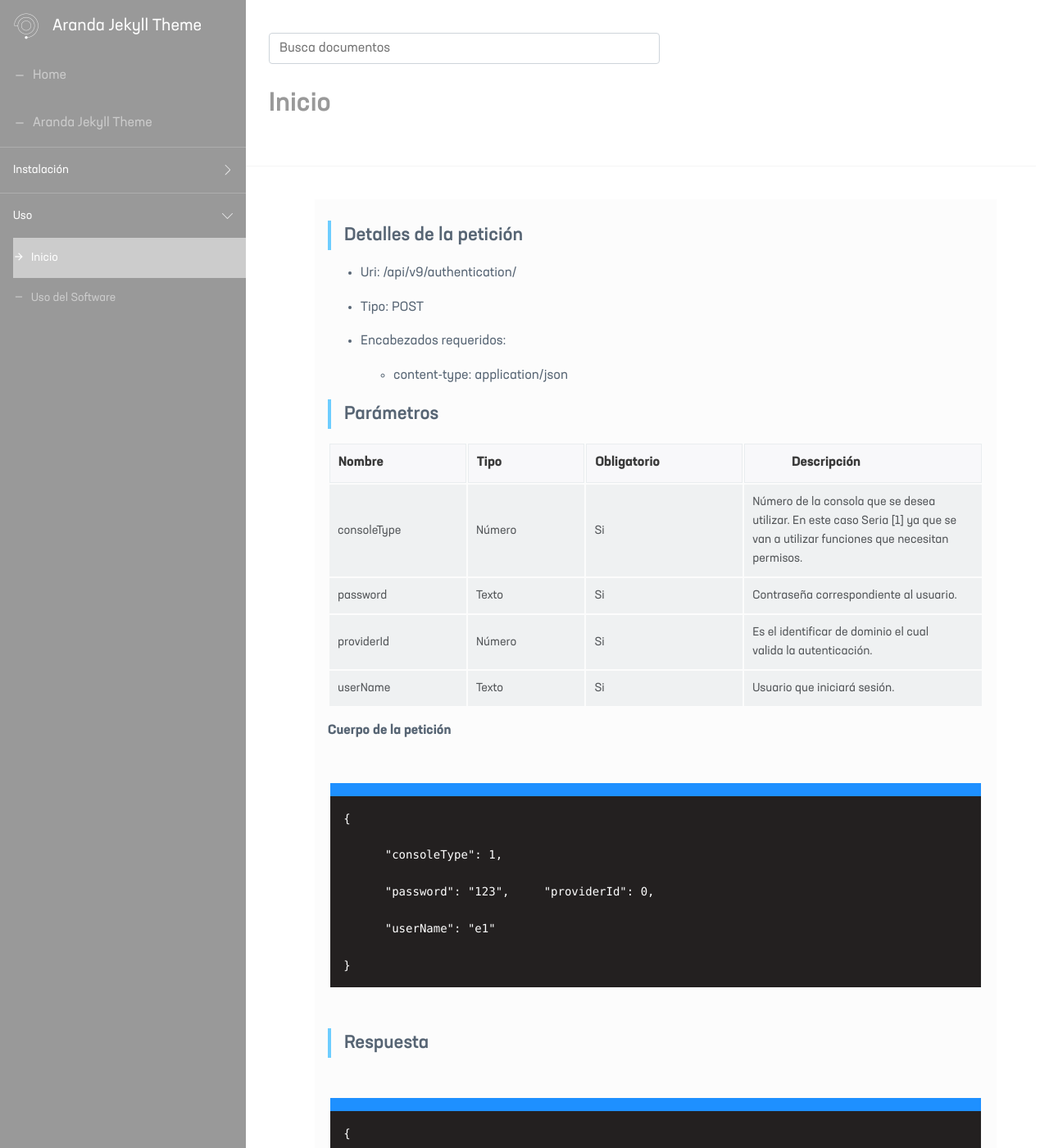
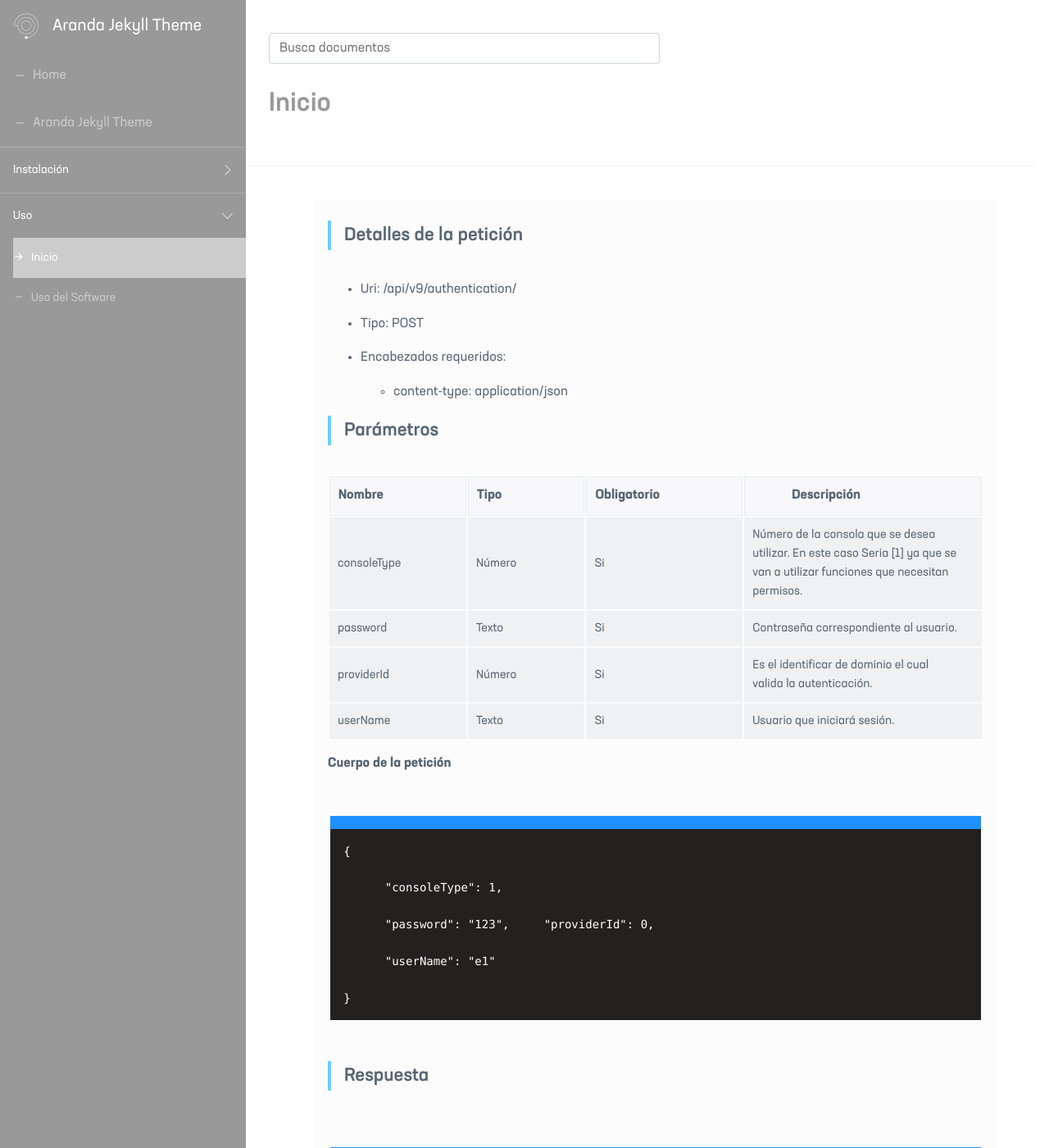
Before and after one commit to Nats85/Manuales-Aranda-Apis, a Jekyll site: the page built from docs/2.1-inicio.md, in a window 1280 px wide and 1400 px high. Shown: the whole window at 82% size. Built offline with Jekyll 4.4.1, drawn with Linux system fonts in a browser that asks for light colours.

Commit message:
Update _default.scss

```diff
--- a/_sass/layouts/_default.scss
+++ b/_sass/layouts/_default.scss
@@ -174,6 +174,16 @@ pre.highlight
     border-left: 4px solid #6dcdff;
     padding: 4px 16px;
     background-color: #fcfcfc;
+    margin-bottom: 36px;
+
+ }
+  .apis th {
+    color: #576574;
+
+
+ }
+  .apis td {
+    color: #576574;
 
 }
 #contenido .body {
```
